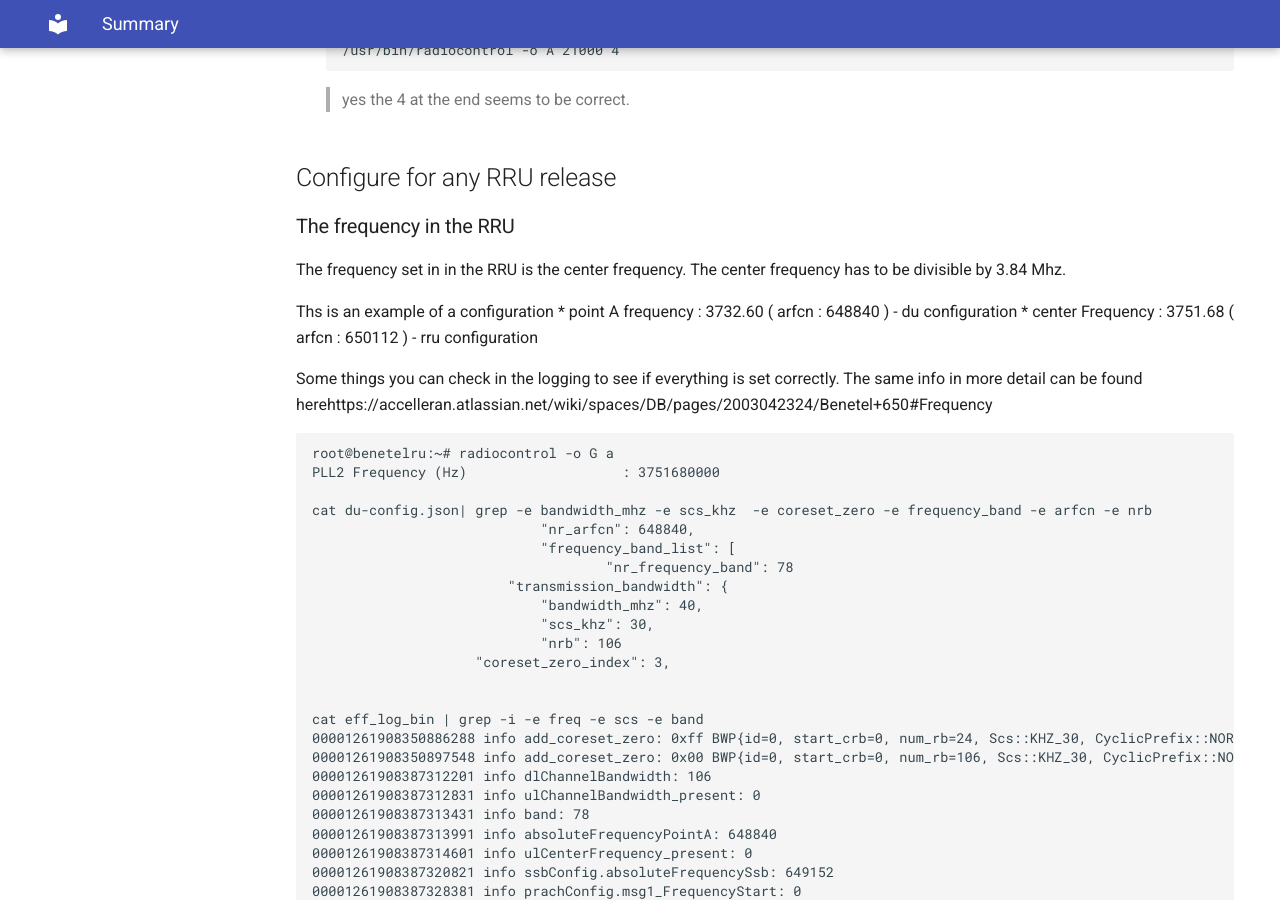
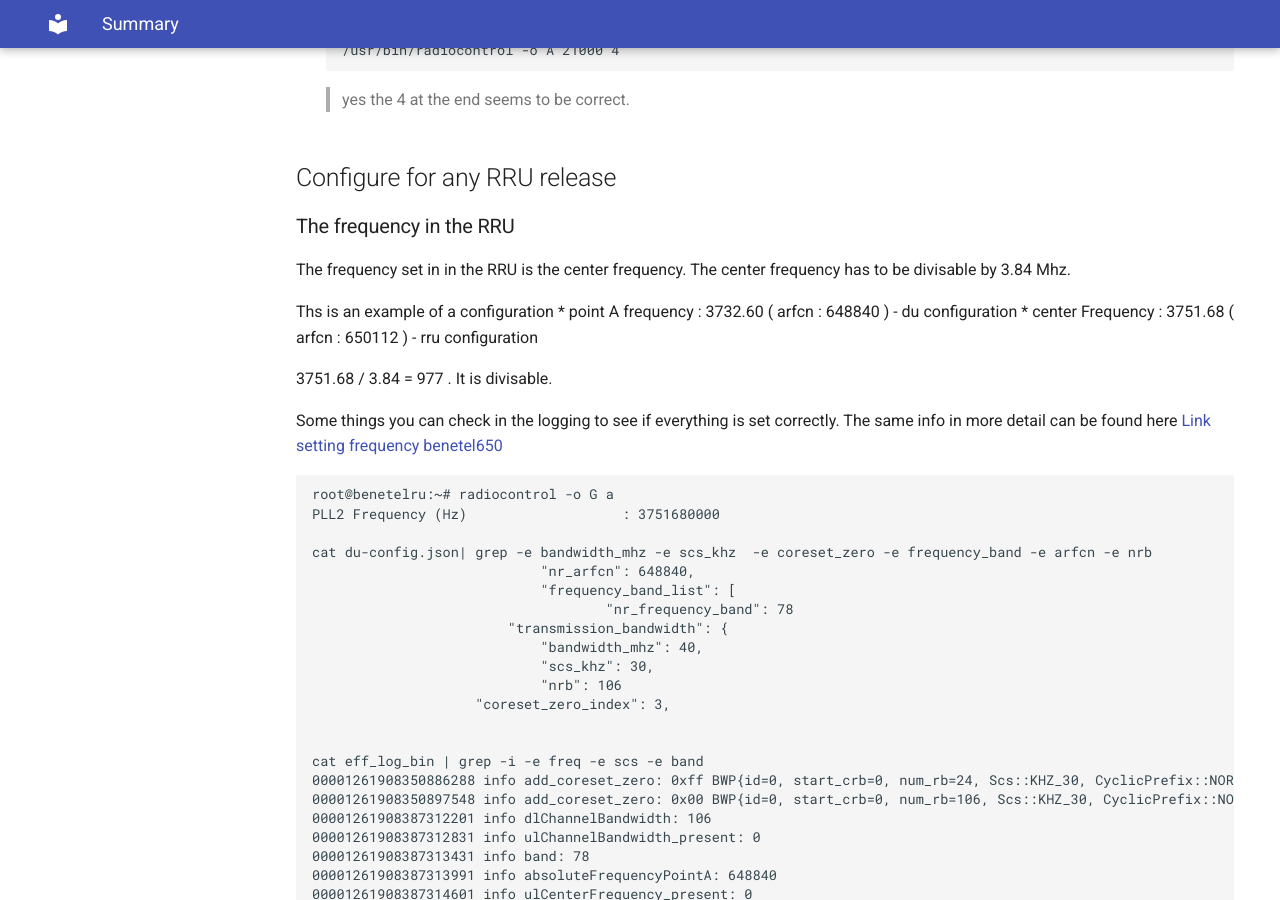
Before and after one commit to accelleran/drax-docs, an MkDocs documentation site: the page built from docs/benetel650-install/index.md, in a window 1280 px wide and 900 px high, scrolled down 8027 px. Built offline with MkDocs 1.6.1 and Material for MkDocs 9.7.7, drawn with Linux system fonts in a browser that asks for light colours; the version menu is left out.

Commit message:
adding confluence link

````diff
--- a/docs/benetel650-install/index.md
+++ b/docs/benetel650-install/index.md
@@ -421,14 +421,17 @@ ORX4 Peak/Mean Power Level (dBFS)     : -inf/-inf
 
 ### The frequency in the RRU
 
-The frequency set in in the RRU is the center frequency. The center frequency has to be divisible by 3.84 Mhz.
+The frequency set in in the RRU is the center frequency. The center frequency has to be divisable by 3.84 Mhz.
 
 Ths is an example of a configuration
 * point A frequency : 3732.60  ( arfcn : 648840 ) - du configuration
 * center Frequency  : 3751.68  ( arfcn : 650112 ) - rru configuration
 
+3751.68 / 3.84 = 977 . It is divisable.
+
 Some things you can check in the logging to see if everything is set correctly.
-The same info in more detail can be found herehttps://accelleran.atlassian.net/wiki/spaces/DB/pages/2003042324/Benetel+650#Frequency
+The same info in more detail can be found here
+[Link setting frequency benetel650](https://accelleran.atlassian.net/wiki/spaces/DB/pages/2003042324/Benetel+650#Frequency)
 
 ```
 root@benetelru:~# radiocontrol -o G a
````
